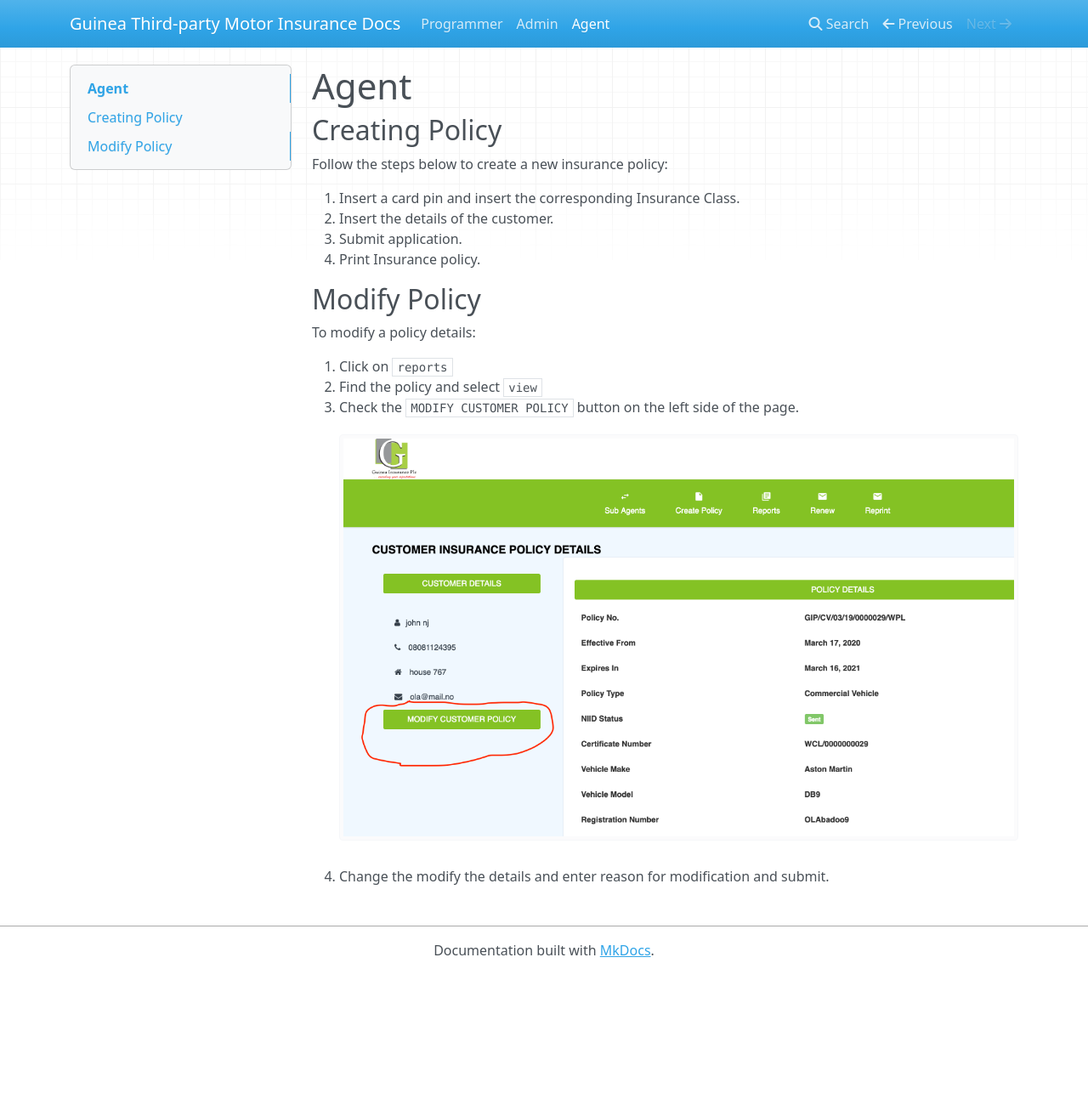
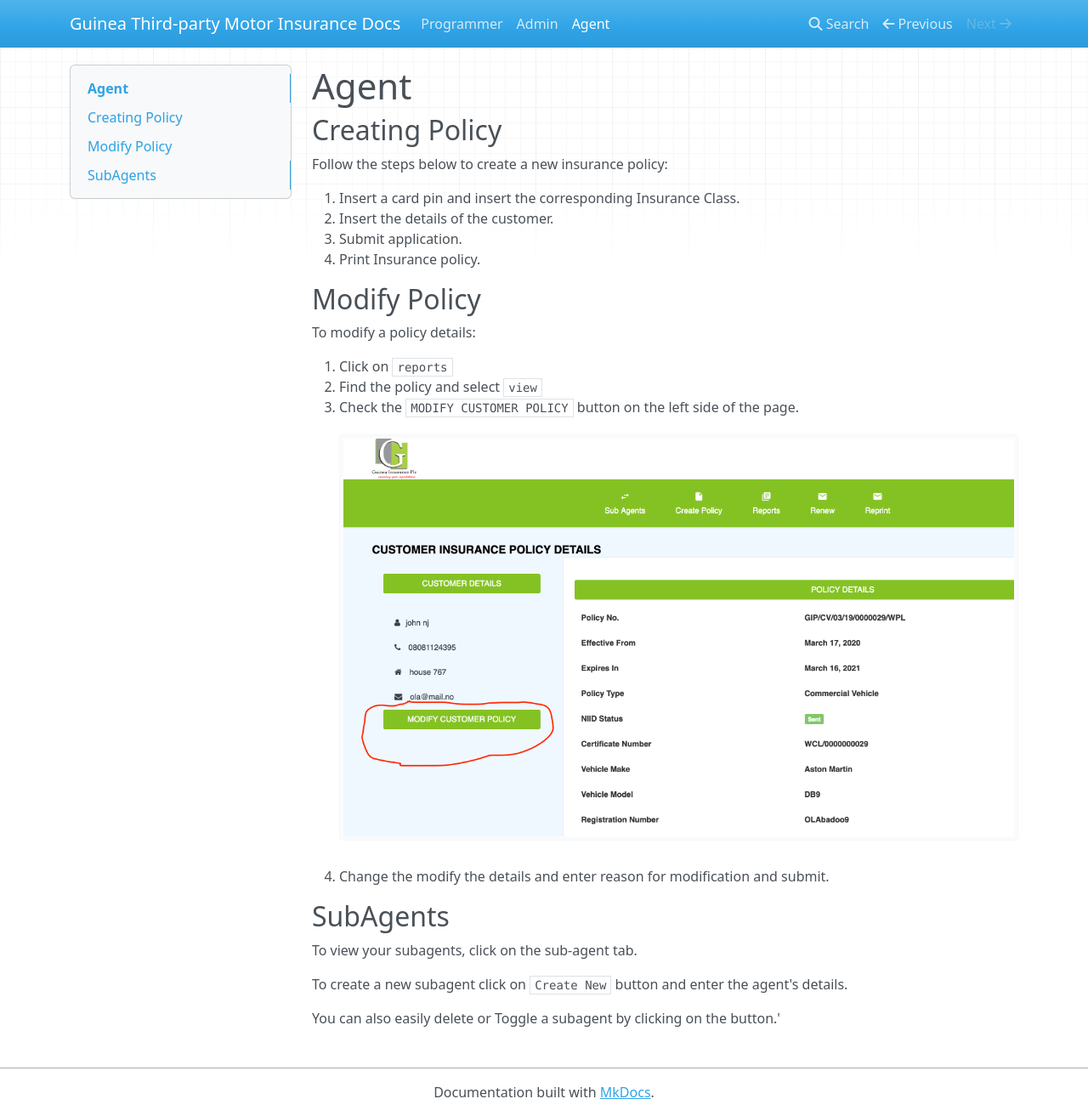
Before and after one commit to felixiho/motor-docs, an MkDocs documentation site: the page built from docs/agents.md, in a window 1280 px wide and 1313 px high. Shown: the whole window at 85% size. Built offline with MkDocs 1.6.1, drawn with Linux system fonts in a browser that asks for light colours; nearby versions of some CDN libraries.

Commit message:
Subagents

```diff
--- a/docs/agents.md
+++ b/docs/agents.md
@@ -16,3 +16,10 @@ To modify a policy details:
 3.  Check the `MODIFY CUSTOMER POLICY` button on the left side of the page.
     ![modify](img/modify.png)
 4.  Change the modify the details and enter reason for modification and submit.
+
+## SubAgents
+To view your subagents, click on the sub-agent tab.
+
+To create a new subagent click on  `Create New` button and enter the agent's details.
+
+You can also easily delete or Toggle a subagent by clicking on the button.'
```
